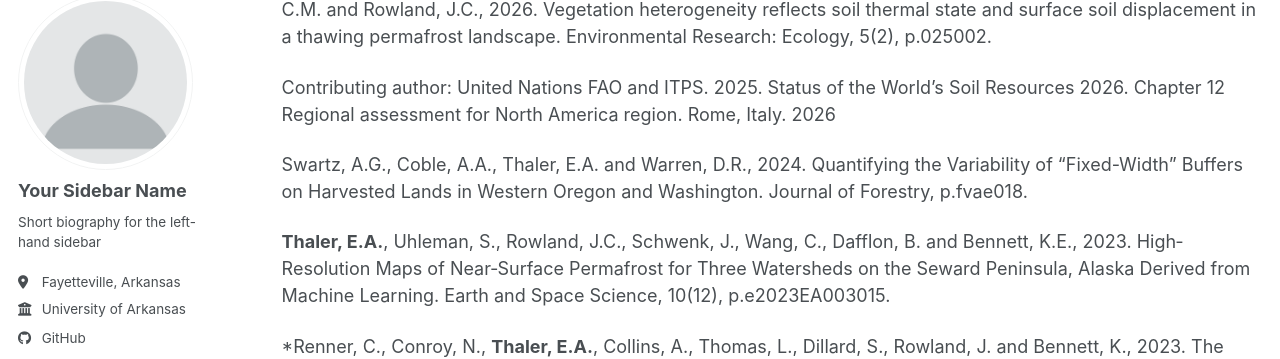
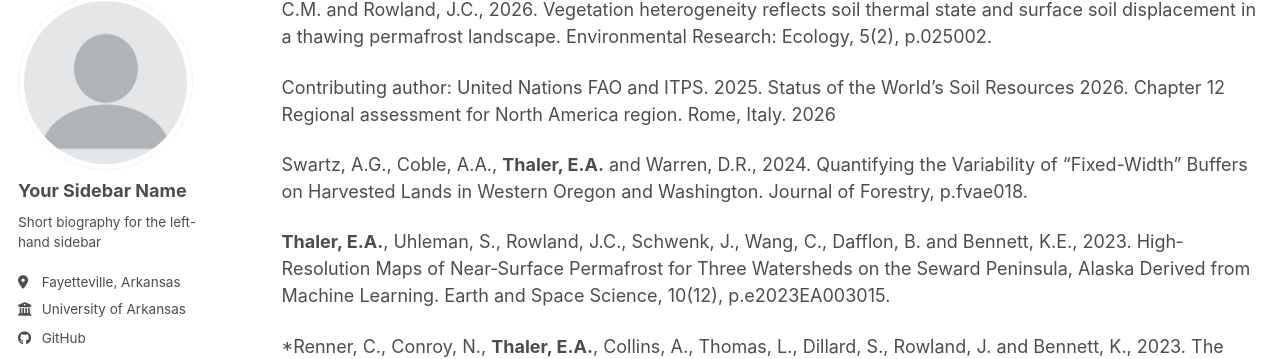
Before and after one commit to UARKGeomorph/UARKgeomorph.github.io, a Jekyll site: the page built from _pages/publications.md, in a window 1280 px wide and 900 px high, scrolled down 331 px. Shown: the part 106-465 px from the top of the window. Built offline with Jekyll 4.4.1, drawn with Linux system fonts in a browser that asks for light colours; a style sheet for code colours, icons or effects is not loaded.

Commit message:
upstes to publications and research (added BST)

```diff
--- a/_pages/publications.md
+++ b/_pages/publications.md
@@ -16,7 +16,7 @@ author_profile: true
 
 Contributing author: United Nations FAO and ITPS. 2025. Status of the World’s Soil Resources 2026. Chapter 12 Regional assessment for North America region. Rome, Italy. 2026
 
-Swartz, A.G., Coble, A.A., Thaler, E.A. and Warren, D.R., 2024. Quantifying the Variability of “Fixed-Width” Buffers on Harvested Lands in Western Oregon and Washington. Journal of Forestry, p.fvae018.
+Swartz, A.G., Coble, A.A., **Thaler, E.A.** and Warren, D.R., 2024. Quantifying the Variability of “Fixed-Width” Buffers on Harvested Lands in Western Oregon and Washington. Journal of Forestry, p.fvae018.
 
 **Thaler, E.A.**, Uhleman, S., Rowland, J.C., Schwenk, J., Wang, C., Dafflon, B. and Bennett, K.E., 2023. High‐Resolution Maps of Near‐Surface Permafrost for Three Watersheds on the Seward Peninsula, Alaska Derived from Machine Learning. Earth and Space Science, 10(12), p.e2023EA003015.
 
@@ -45,7 +45,6 @@ Perne, M, Covington, M.D., **Thaler, E.A.**, and Myre, J.M. 2017.
 Steady state, erosional continuity, and the topography of landscaped developed
 in layered rocks. Earth Surf. Dynamics, 5, 1-16. Doi:10.5194/esurf-5-1-2017.
 
-Keen-Zebert, A., Shepherd, S., Hudson, M., **Thaler, E. A.** 2017. The Effect of Lithology on Valley Width, Terrace Distribution, and Coarse Sediment Provenance In a Tectonically Stable Catchment with Flat-Lying Stratigraphy. Earth Surface
-Processes and Landforms, doi: 10.1002/esp/4116.
+Keen-Zebert, A., Shepherd, S., Hudson, M., **Thaler, E. A.** 2017. The Effect of Lithology on Valley Width, Terrace Distribution, and Coarse Sediment Provenance In a Tectonically Stable Catchment with Flat-Lying Stratigraphy. Earth Surface Processes and Landforms, doi: 10.1002/esp/4116.
 
 **Thaler, E. A.** and M. D. Covington. 2016. The Influence of Sandstone Caprock Material on Bedrock Channel Steepness within a Tectonically Passive Setting: Buffalo National River Basin, Arkansas, USA. Journal of Geophysical Research: Earth Surface 121 (9): 1635-1650.
```
Also changed, not shown: _pages/research.md (+2 -1 lines), images/bst_example.png (added).
